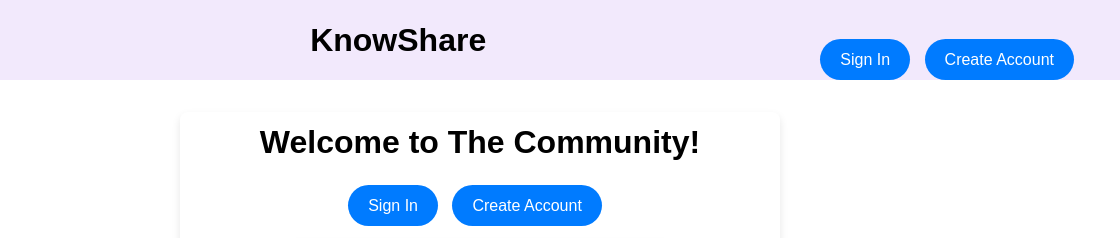
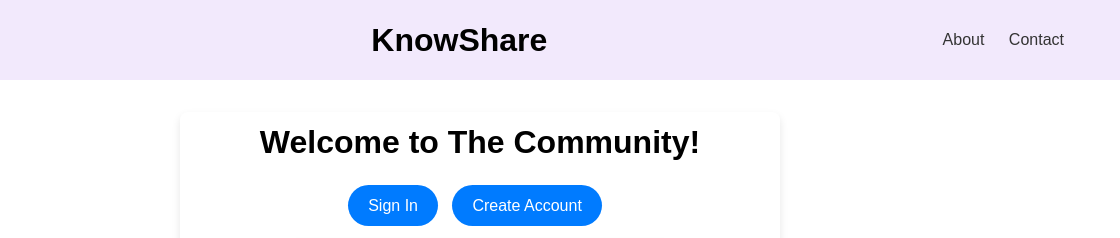
Before and after one commit to Cooper-Matrix/Website, a plain HTML site: page index.html in a window 1280 px wide. Shown: the top 238 px of the page, 160-1280 px from the left. Drawn offline with Linux system fonts and the light colour scheme.

Commit message:
Update index.html

```diff
--- a/index.html
+++ b/index.html
@@ -14,8 +14,8 @@
     <nav>
       <ul>
         <div class="button-group">
-          <a href="Templates/Sign_in.html" class="btn btn-sign-in">Sign In</a>
-          <a href="Templates/register.html" class="btn btn-Create Account">Create Account</a>
+          <a href="Templates/About.html" class="button">About</a>
+          <a href="Templates/Contact.html" class="button">Contact</a>
         </div>
 
       </ul>
```
